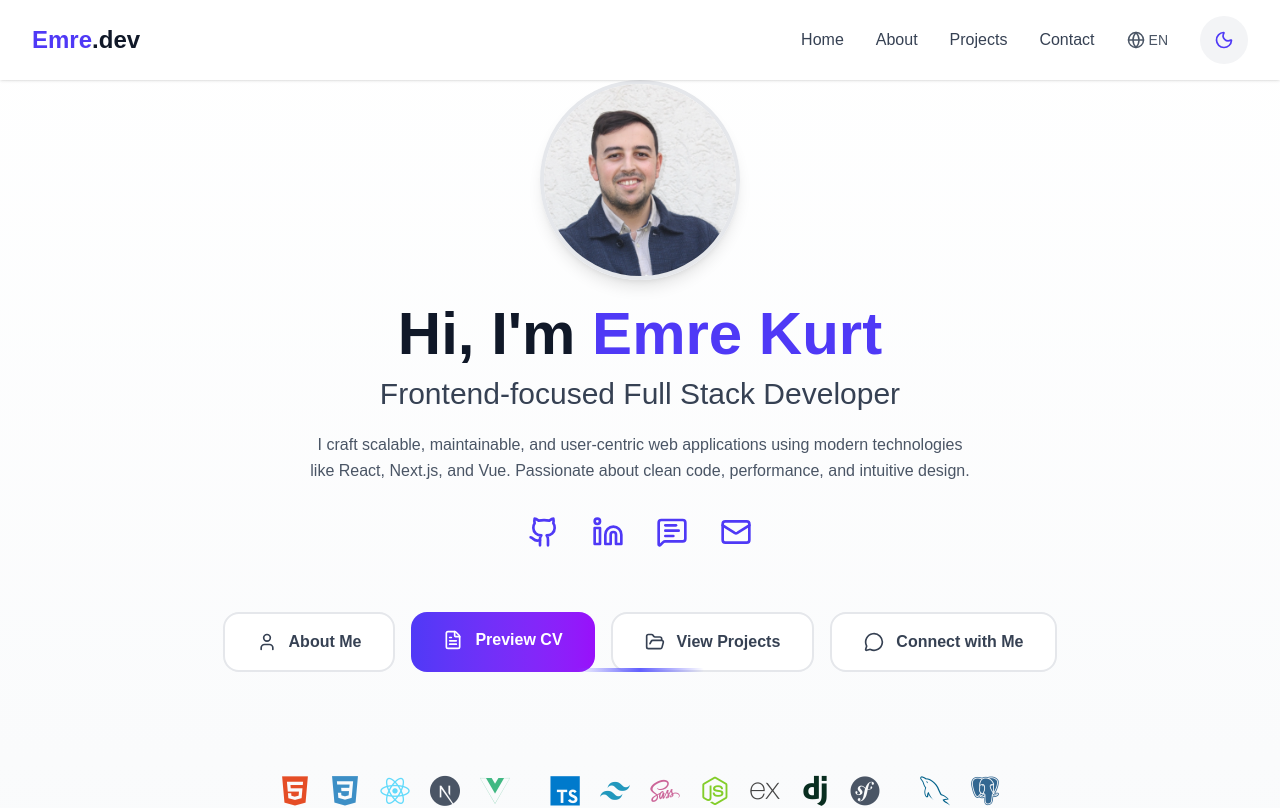
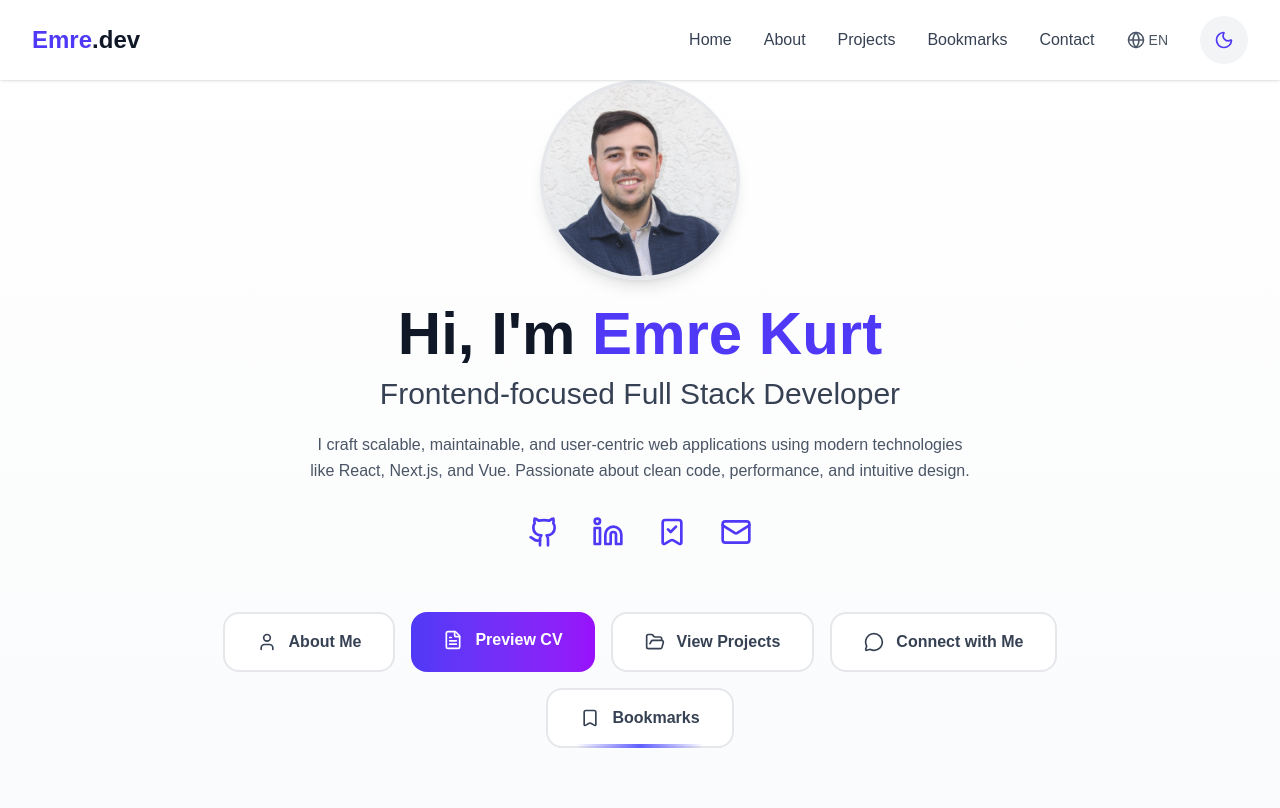
Before and after one commit to emrekrt1655/my-portfolio, a Next.js app: page /Emre_Kurt_CV.pdf in a window 1280 px wide. Shown: the top 808 px of the page. Built offline with nearby package versions, Linux system fonts and the light colour scheme.

Commit message:
feat: add bookmarks link to Navbar and update localization for bookmarks in Hero component

```diff
--- a/app/components/ContactInfo.tsx
+++ b/app/components/ContactInfo.tsx
@@ -51,14 +51,13 @@ const ContactInfo = () => {
     {
       icon: <MessageSquareText size={28} />,
       label: "Medium",
-      href: "https://medium.com/@emrekrt16",
+      href: "https://medium.com/@emrekurtt1655",
       color: "hover:text-green-500",
     },
   ];
 
   return (
     <>
-      {/* Başlık */}
       <div>
         <h2 className="text-3xl font-bold mb-6 text-gray-900 dark:text-gray-100 transition-colors duration-300">
           {t("contactInfoTitle") || "Contact Information"}
@@ -69,7 +68,6 @@ const ContactInfo = () => {
         </p>
       </div>
 
-      {/* İletişim Bilgileri */}
       <div className="space-y-4">
         {contactInfo.map((info, idx) => (
           <div
@@ -104,7 +102,6 @@ const ContactInfo = () => {
         ))}
       </div>
 
-      {/* Sosyal Linkler */}
       <div
         className="rounded-xl shadow-lg p-6 border bg-white border-gray-100
         dark:bg-gray-800 dark:border-gray-700
--- a/app/components/Hero.tsx
+++ b/app/components/Hero.tsx
@@ -6,10 +6,11 @@ import {
   Linkedin,
   Mail,
   FileText,
-  MessageSquareText,
   User,
   FolderOpen,
   MessageCircle,
+  Bookmark,
+  BookmarkCheck,
 } from "lucide-react";
 import Image from "next/image";
 import Link from "next/link";
@@ -77,11 +78,11 @@ const Hero = () => {
           />
         </Link>
         <Link
-          href="https://medium.com/@emrekrt16"
+          href="https://medium.com/@emrekurtt1655"
           target="_blank"
           className="hover:scale-110 transition-transform duration-300 cursor-pointer"
         >
-          <MessageSquareText
+          <BookmarkCheck
             size={32}
             className="text-indigo-600 dark:text-indigo-400 transition-colors duration-300"
           />
@@ -159,6 +160,19 @@ const Hero = () => {
               <span>{t("connectWithMe")}</span>
             </div>
           </Link>
+          <Link
+            href={`/${currentLocale}/bookmarks`}
+            className="group relative bg-white dark:bg-gray-800 border-2 border-gray-200 dark:border-gray-700 hover:border-purple-500 dark:hover:border-purple-400 px-8 py-4 rounded-2xl font-semibold transition-all duration-300 hover:shadow-xl dark:hover:shadow-purple-500/30 hover:-translate-y-1 cursor-pointer overflow-hidden"
+          >
+            <div className="absolute inset-0 bg-linear-to-r from-purple-600 to-pink-600 dark:from-purple-500 dark:to-pink-500 translate-y-full group-hover:translate-y-0 transition-transform duration-300"></div>
+            <div className="relative flex items-center gap-3 text-gray-700 dark:text-gray-300 group-hover:text-white transition-colors duration-300">
+              <Bookmark
+                size={20}
+                className="group-hover:rotate-12 transition-transform duration-300"
+              />
+              <span>{t("bookmarks")}</span>
+            </div>
+          </Link>
         </div>
 
         <div className="absolute bottom-0 left-1/2 -translate-x-1/2 w-32 h-1 bg-linear-to-r from-transparent via-indigo-500 dark:via-indigo-400 to-transparent rounded-full"></div>
--- a/app/components/Navbar.tsx
+++ b/app/components/Navbar.tsx
@@ -24,6 +24,7 @@ const Navbar = () => {
     { name: t("Home"), href: "/" },
     { name: t("About"), href: "/about" },
     { name: t("Projects"), href: "/projects" },
+    { name: t("Bookmarks"), href: "/bookmarks" },
     { name: t("Contact"), href: "/contact" },
   ];
 
--- a/messages/de.json
+++ b/messages/de.json
@@ -4,6 +4,7 @@
       "Home": "Startseite",
       "About": "Über mich",
       "Projects": "Projekte",
+      "Bookmarks": "Lesezeichen",
       "Contact": "Kontakt"
     },
     "Hero": {
@@ -12,6 +13,7 @@
       "title": "Frontend-orientierter Full-Stack-Entwickler",
       "description": "Ich entwickle skalierbare, wartbare und benutzerzentrierte Webanwendungen mit modernen Technologien wie React, Next.js und Vue. Leidenschaftlich für sauberen Code, Performance und intuitives Design.",
       "viewProjects": "Projekte ansehen",
+      "bookmarks": "Lesezeichen",
       "aboutMe": "Über mich",
       "downloadCV": "Lebenslauf ansehen",
       "connectWithMe": "Verbinde dich mit mir",
--- a/messages/en.json
+++ b/messages/en.json
@@ -4,6 +4,7 @@
             "Home": "Home",
             "About": "About",
             "Projects": "Projects",
+            "Bookmarks": "Bookmarks",
             "Contact": "Contact"
         },
         "Hero": {
@@ -13,6 +14,7 @@
             "description": "I craft scalable, maintainable, and user-centric web applications using modern technologies like React, Next.js, and Vue. Passionate about clean code, performance, and intuitive design.",
             "viewProjects": "View Projects",
             "aboutMe": "About Me",
+            "bookmarks": "Bookmarks",
             "downloadCV": "Preview CV",
             "connectWithMe": "Connect with Me",
             "techStack": "Tech Stack"
```
